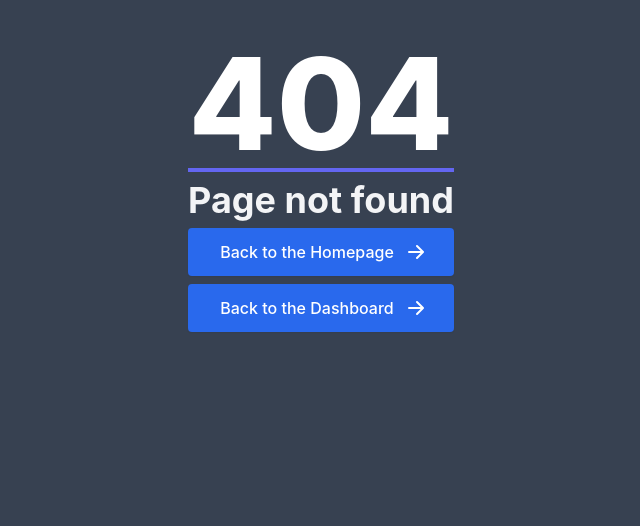
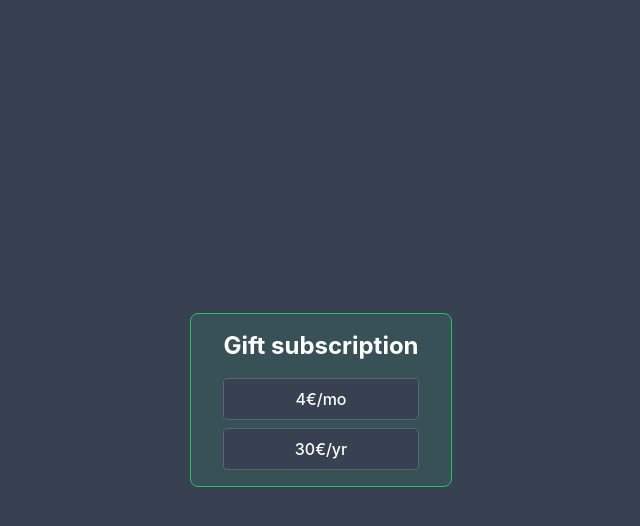
Before and after one commit to cleaner-bot/website, a Next.js app: page /billing/stripe/gift in a window 1280 px wide. Before the commit this address had no page. Shown: the top 526 px of the page, without its empty margins (319-959 px from the left). Built offline with nearby package versions, Linux system fonts and the light colour scheme.

Commit message:
add gift and fix title

```diff
--- a/pages/billing/coinbase/cancelled.jsx
+++ b/pages/billing/coinbase/cancelled.jsx
@@ -8,7 +8,7 @@ export default function Cancelled() {
     const { guild } = router.query;
     return (
         <div className="flex items-center justify-center h-screen mx-4">
-            <MetaTags title="Payment cancelled | Stripe" />
+            <MetaTags title="Payment cancelled | Coinbase" />
             <div className="px-8 py-4 border border-red-500 rounded-lg bg-red-400/10">
                 <p className="mb-4 text-2xl font-bold text-center">
                     Payment cancelled
--- /dev/null
+++ b/pages/billing/coinbase/gift.jsx
@@ -0,0 +1,34 @@
+import { useRouter } from "next/router";
+
+import MetaTags from "@/components/metatags.jsx";
+import { doChange, getCoinbaseChargeURL } from "@/lib/api.js"
+
+export default function Success() {
+    const router = useRouter();
+    const { guild } = router.query;
+    return (
+        <div className="flex items-center justify-center h-screen mx-4">
+            <MetaTags title="Gift subscription | Coinbase" />
+            <div className="px-8 py-4 border border-green-500 rounded-lg bg-green-400/10">
+                <p className="mb-4 text-2xl font-bold text-center">
+                    Gift subscription
+                </p>
+                <button
+                    className="w-full --btn --btn-3 --btn-neutral"
+                    onClick={async () => {
+                        const response = await doChange(getCoinbaseChargeURL({ guild_id: guild }), {
+                            loading: "Preparing checkout...",
+                            success: "Redirecting...",
+                            error: "Checkout failed: "
+                        });
+                        if(!response) return;
+                        router.push(response.data);
+                    }}
+                    disabled={!guild}
+                >
+                    30€/yr
+                </button>
+            </div>
+        </div>
+    )
+}
--- a/pages/billing/coinbase/success.jsx
+++ b/pages/billing/coinbase/success.jsx
@@ -3,12 +3,12 @@ import { useRouter } from "next/router";
 import { InternalLink } from "@/components/buttons.jsx";
 import MetaTags from "@/components/metatags.jsx";
 
-export default function Cancelled() {
+export default function Success() {
     const router = useRouter();
     const { guild } = router.query;
     return (
         <div className="flex items-center justify-center h-screen mx-4">
-            <MetaTags title="Payment successful | Stripe" />
+            <MetaTags title="Payment successful | Coinbase" />
             <div className="px-8 py-4 border border-green-500 rounded-lg bg-green-400/10">
                 <p className="mb-4 text-2xl font-bold text-center">
                     Payment successful
--- /dev/null
+++ b/pages/billing/stripe/gift.jsx
@@ -0,0 +1,49 @@
+import { useRouter } from "next/router";
+
+import MetaTags from "@/components/metatags.jsx";
+import { doChange, getStripeCheckoutURL } from "@/lib/api.js"
+
+export default function Success() {
+    const router = useRouter();
+    const { guild } = router.query;
+    return (
+        <div className="flex items-center justify-center h-screen mx-4">
+            <MetaTags title="Gift subscription | Stripe" />
+            <div className="px-8 py-4 border border-green-500 rounded-lg bg-green-400/10">
+                <p className="mb-4 text-2xl font-bold text-center">
+                    Gift subscription
+                </p>
+                <button
+                    className="w-full --btn --btn-3 --btn-neutral"
+                    onClick={async () => {
+                        const response = await doChange(getStripeCheckoutURL({ guild_id: guild, yearly: false }), {
+                            loading: "Preparing checkout...",
+                            success: "Redirecting...",
+                            error: "Checkout failed: "
+                        });
+                        if(!response) return;
+                        router.push(response.data);
+                    }}
+                    disabled={!guild}
+                >
+                    4€/mo
+                </button>
+                <button
+                    className="w-full mt-2 --btn --btn-3 --btn-neutral"
+                    onClick={async () => {
+                        const response = await doChange(getStripeCheckoutURL({ guild_id: guild, yearly: true }), {
+                            loading: "Preparing checkout...",
+                            success: "Redirecting...",
+                            error: "Checkout failed: "
+                        });
+                        if(!response) return;
+                        router.push(response.data);
+                    }}
+                    disabled={!guild}
+                >
+                    30€/yr
+                </button>
+            </div>
+        </div>
+    )
+}
--- a/pages/billing/stripe/index.jsx
+++ b/pages/billing/stripe/index.jsx
@@ -3,9 +3,8 @@ import { useRouter } from "next/router";
 import MetaTags from "@/components/metatags.jsx";
 import { doChange, getStripePortalURL } from "@/lib/api.js";
 
-export default function Cancelled() {
+export default function Index() {
     const router = useRouter();
-    const { guild } = router.query;
     return (
         <div className="flex items-center justify-center h-screen mx-4">
             <MetaTags title="Payment successful | Stripe" />
--- a/pages/billing/stripe/success.jsx
+++ b/pages/billing/stripe/success.jsx
@@ -3,7 +3,7 @@ import { useRouter } from "next/router";
 import { InternalLink } from "@/components/buttons.jsx";
 import MetaTags from "@/components/metatags.jsx";
 
-export default function Cancelled() {
+export default function Success() {
     const router = useRouter();
     const { guild } = router.query;
     return (
```
